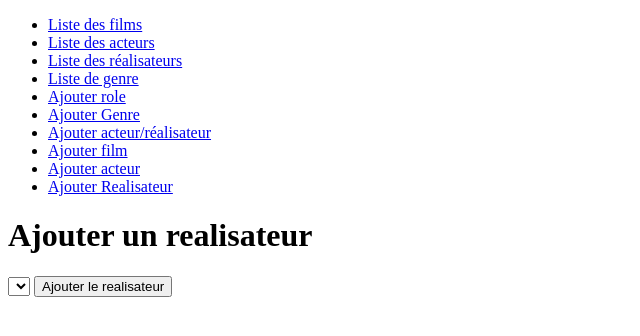
After one commit to Hamdi-Abdelmaksoud/CINEMA, a PHP site: template view/ajouterRealisateur.php in a window 1280 px wide. The commit adds this page. Shown: the top 336 px of the page, without its empty margins (0-640 px from the left). Run offline with PHP 8.4, Linux system fonts and the light colour scheme; the template is opened without the code that fills it, so the values that code supplies are empty.

Commit message:
méthode ajouter realisateur

```diff
--- a/index.php
+++ b/index.php
@@ -61,6 +61,9 @@ if (isset($_GET["action"])) //appel suivant la requete demandée
         case 'ajouterActeur':
             $ctrlpersonne->ajouterActeur();
             break;
+        case 'ajouterRealisateur':
+            $ctrlpersonne->ajouterRealisateur();
+            break;
 
     }
 }
--- /dev/null
+++ b/view/ajouterRealisateur.php
@@ -0,0 +1,28 @@
+<?Php
+ob_start();
+$realisateurs=$requete->fetchAll();
+
+
+?>
+
+<form enctype='multipart/from-data' action="index.php?action=ajouterRealisateur" method="post">
+
+    <select name="realisateur">
+        <?php foreach($realisateurs as $realisateur){?>
+<option value="<?=$realisateur['id_personne']?>"><?=$realisateur["nom"]?></option>
+<!--le value c'est l'id personne pour que on l'affect à le nouveau realisateur et l'affiche concatinatio du nom avec prenom as nom-->
+<?php }?>
+    </select>
+
+    <input type="submit" name="ajouterRealisateur" value="Ajouter le realisateur">
+    <!--lorsque on clique sur ce bouton : isset ajouter realisateur dans ajouter film cinema ctrl devient true -->
+
+</form>
+<?php
+
+$titre = "Ajouter realisateur";
+$titre_secondaire = "Ajouter un realisateur";
+$contenu = ob_get_clean();
+require "view/template.php";
+
+?>
--- a/view/template.php
+++ b/view/template.php
@@ -30,6 +30,7 @@
             <li><a href="index.php?action=ajouterPersonne">Ajouter acteur/réalisateur</a></li>
             <li><a href="index.php?action=ajouterFilm">Ajouter film</a></li>
             <li><a href="index.php?action=ajouterActeur">Ajouter acteur</a></li>
+            <li><a href="index.php?action=ajouterRealisateur">Ajouter Realisateur</a></li>
             <!-- <li>
                 <div>filter
                     <select name="genre" id="genre">
```
Also changed, not shown: controller/PersonneController.php (+19 -1 lines).
